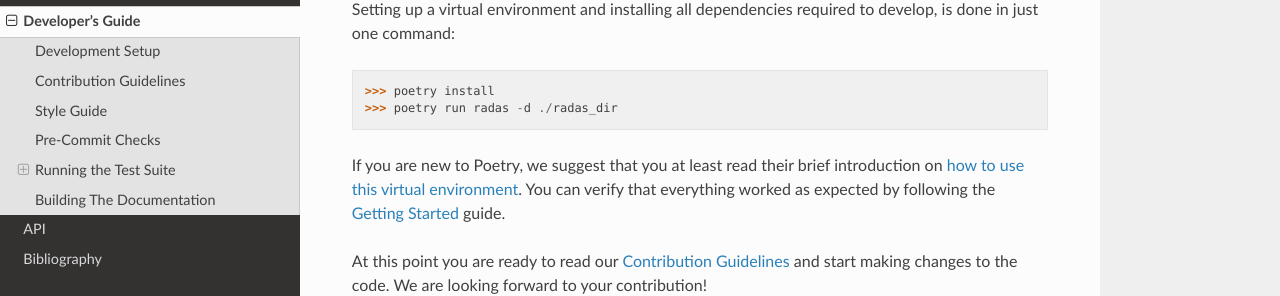
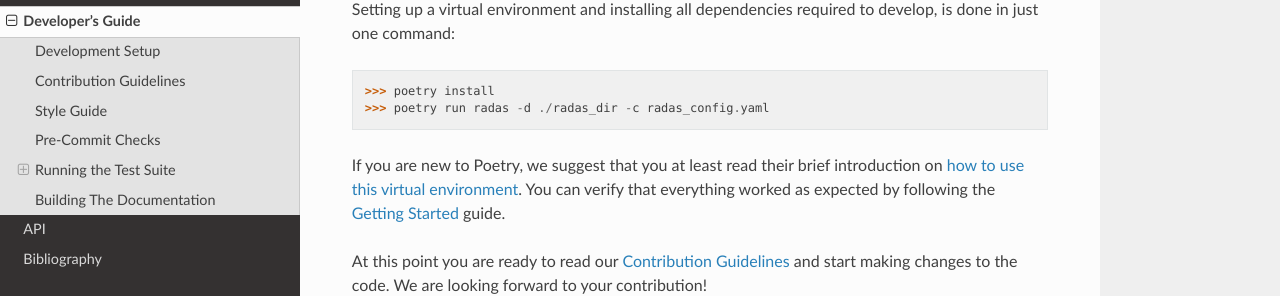
Before and after one commit to cfs-energy/cfspopcon, a Sphinx documentation site: the page built from docs/doc_sources/dev_guide.rst, in a window 1280 px wide and 900 px high, scrolled down 310 px. Shown: the part 159-455 px from the top of the window. Built offline with Sphinx 7.4.7 and the Read the Docs theme 3.1.0, drawn with Linux system fonts in a browser that asks for light colours; pages that are not in the unit, such as notebooks, are missing from menus; the version number is read from the project's files by our own code.

Commit message:
Switch to using 0.5e+17 as ne_tau by default

```diff
--- a/docs/doc_sources/dev_guide.rst
+++ b/docs/doc_sources/dev_guide.rst
@@ -22,7 +22,7 @@
 .. code::
 
   >>> poetry install
-  >>> poetry run radas -d ./radas_dir
+  >>> poetry run radas -d ./radas_dir -c radas_config.yaml
 
 If you are new to Poetry, we suggest that you at least read their brief introduction on `how to use this virtual environment <https://python-poetry.org/docs/basic-usage/#using-your-virtual-environment>`_.
 You can verify that everything worked as expected by following the :ref:`Getting Started <gettingstarted>` guide.
--- a/radas_config.yaml
+++ b/radas_config.yaml
@@ -10,7 +10,7 @@
 
   # electron density (ne) * residence time (tau) (in m^-3 s)
   ne_tau:
-    value: [0.5e+17, 1.0e+17]
+    value: [0.5e+17]
     units: "m^-3 s"
 
   # Number of log-spaced points to use for electron density and electron temp.
```
Also changed, not shown: 5 other files.
